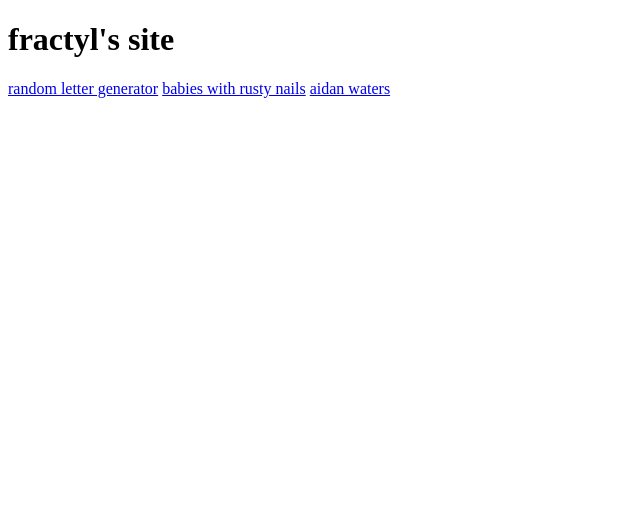
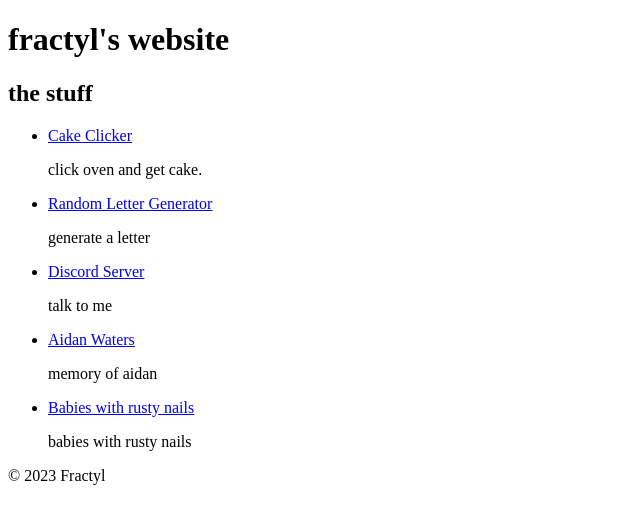
Before and after one commit to fractylizer/fractylizer.github.io, a plain HTML site: page index.html in a window 1280 px wide. Shown: the whole page, without its empty margins (0-640 px from the left). Drawn offline with Linux system fonts and the light colour scheme.

Commit message:
Update index.html

```diff
--- a/index.html
+++ b/index.html
@@ -1,16 +1,39 @@
 <!DOCTYPE html>
 <html>
-<head>
-  <meta charset="UTF-8">
-  <meta name="viewport" content="width=device-width" />
-  <title>Fractyl</title>
-  <link rel="stylesheet" href="style.css" />
-  <link rel="icon" type="image/x-icon" href="resources/images/favicon.ico">
-</head>
-<body>
-  <h1>fractyl's site</h1>
-  <a href="https://fractylizer.github.io/random-letter-generator">random letter generator</a>
-  <a href="https://fractylizer.github.io/babieswithrustynails">babies with rusty nails</a>
-  <a href="https://fractylizer.github.io/aidanwaters">aidan waters</a>
-</body>
+  <head>
+    <title>Fractyl</title>
+    <link rel="stylesheet" type="text/css" href="style.css">
+  </head>
+  <body>
+    <header>
+      <h1>fractyl's website</h1>
+      <!--
+      <nav>
+        <ul>
+          <li><a href="#">Home</a></li>
+          <li><a href="#">About</a></li>
+          <li><a href="#">Contact</a></li>
+        </ul>
+      </nav>
+      -->
+    </header>
+    <main>
+        <h2>the stuff</h2>
+        <ul>
+          <li><a href="https://orteil.dashnet.org/igm/?g=qP8GfbCT">Cake Clicker</a><br></li>
+          <p>click oven and get cake.<br></p>
+          <li><a href="https://random-letter.netlify.app/">Random Letter Generator</a><br></li>
+          <p>generate a letter<br></p>
+          <li><a href="https://discord.gg/DhPZCPQUFN">Discord Server</a><br></li>
+          <p>talk to me<br></p>
+          <li><a href="https://fractylizer.github.io/aidanwaters/">Aidan Waters</a><br></li>
+          <p>memory of aidan<br></p>
+          <li><a href="https://fractylizer.github.io/babieswithrustynails/">Babies with rusty nails</a><br></li>
+          <p>babies with rusty nails<br></p>
+        </ul>
+    </main>
+    <footer>
+      <p>&copy; 2023 Fractyl</p>
+    </footer>
+  </body>
 </html>
```
